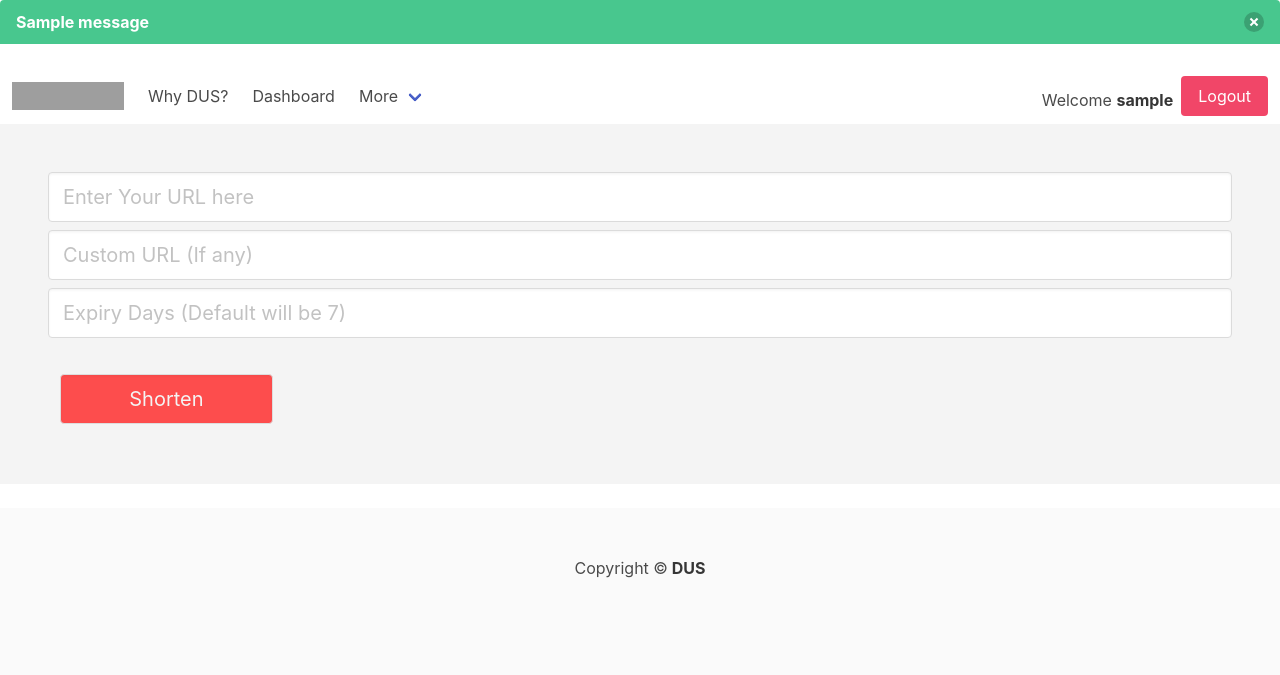
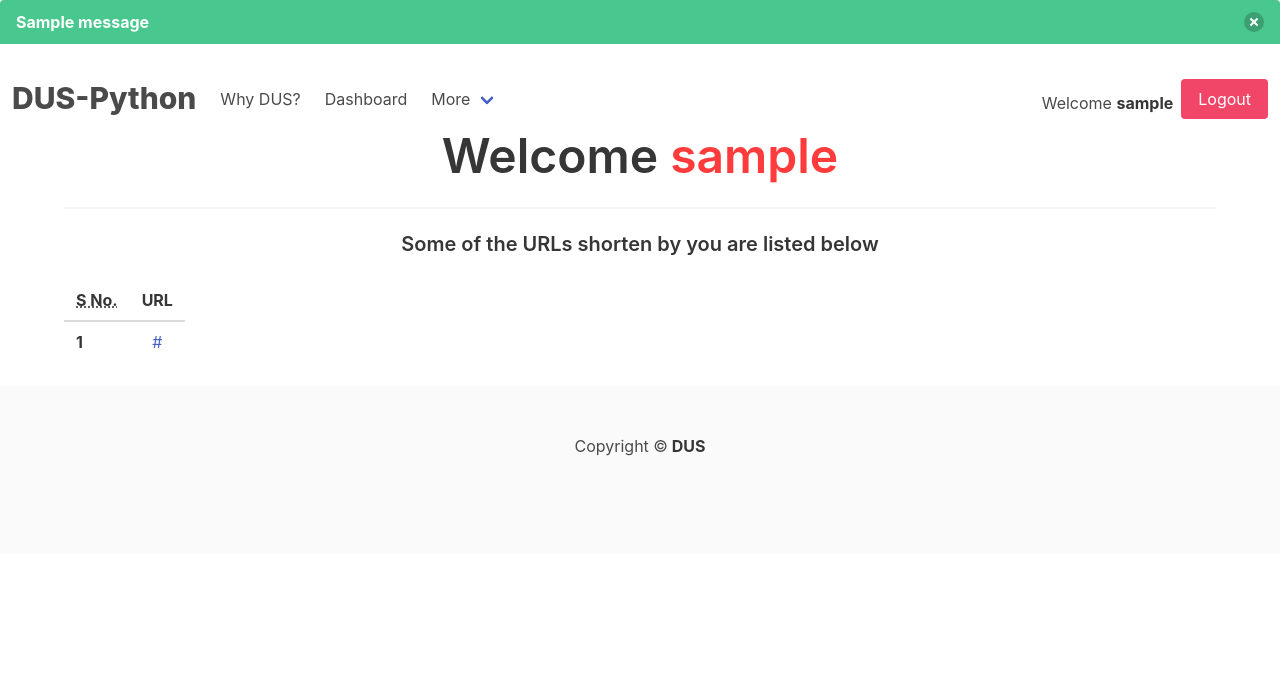
Before and after one commit to rockingrohit9639/url-shortener, a Django app: page /dashboard/ in a window 1280 px wide. Shown: the top 675 px of the page. Run offline with Django 3.2, Linux system fonts and the light colour scheme; a user stored in the database is signed in; tables that the repository leaves empty hold one stand-in row (values such as "Sample post"); one stand-in notice (Sample message) is shown; some libraries are stand-ins or nearby versions; grey boxes are pictures that could not be loaded.

Commit message:
fixed bugs

```diff
--- a/mainApp/templates/base.html
+++ b/mainApp/templates/base.html
@@ -8,6 +8,13 @@
     <title> DUS - {% block title %} {% endblock title%}</title>
 </head>
 <body>
+
+    <style>
+      #heading{
+        font-size: 30px;
+        font-weight: 800;
+      }
+    </style>
 
   {% if messages %}
   {% for message in messages %}
@@ -52,7 +59,7 @@
   <nav class="navbar" role="navigation" aria-label="main navigation">
     <div class="navbar-brand">
       <a class="navbar-item" href="/">
-        <img src="https://bulma.io/images/bulma-logo.png" width="112" height="28">
+        <h1 id="heading"> DUS-Python </h1>
       </a>
 
       <a role="button" class="navbar-burger burger" aria-label="menu" aria-expanded="false" data-target="navbarBasicExample">
@@ -81,9 +88,6 @@
           <div class="navbar-dropdown">
             <a class="navbar-item" href="{% url 'aboutus' %}">
               About
-            </a>
-            <a class="navbar-item">
-              Jobs
             </a>
             <hr class="navbar-divider">
             <a class="navbar-item" href="{% url 'contactus' %}">
@@ -128,6 +132,8 @@
 </footer>
 
 <script>
+{% if messages %}
+
   const message = document.querySelector('.message');
   const delete_button = document.querySelector('.delete');
 
@@ -135,6 +141,8 @@
     message.classList.add('is-hidden');
   })
 
+{% endif %}
+
 </script>
 
 </body>
--- a/mainApp/templates/dashboard.html
+++ b/mainApp/templates/dashboard.html
@@ -48,57 +48,33 @@
 
 </style>
 
+    <section>
+        <div class="container">
+            <h1 class="title is-1 has-text-centered"> Welcome <span style="color: #ff3b3b;">{{ request.user }}</span>  </h1>
+            <hr>
+            <h5 class="title is-5 has-text-centered">Some of the URLs shorten by you are listed below</h5>
 
-<section class="section" id="short_section" style="background-color: #f4f4f4;">
-    <form action="shorten" method="POST" id="form">
-        {% csrf_token  %}
-        <div class="conatiner">
-            <div class="columns is-variable is-centered">
-                <div class="column is-one-thirds">
-                    <div class="fields">
-                        <input class="input is-medium" type="text" placeholder="Enter Your URL here" name="original_url" required>
-                    </div>
-                    <div class="fields">
-                        <input class="input is-medium mt-2" type="text" placeholder="Custom URL (If any)" name="custom_url">
-                    </div>
-                    <div class="fields">
-                        <input class="input is-medium mt-2" type="text" placeholder="Expiry Days (Default will be 7)" name="expire_days">
-                    </div>
-                </div>
-            </div>
-            <div class="column is-one-fifth">
-                <div class="buttons" style="justify-content: center;"><button type="submit" class="button is-medium input is-red-" >Shorten</button></div>
-            </div>
-        </div>
-    </form>
-</section>
+            <table class="table has-text-centered">
+                <thead>
+                  <tr>
+                    <th><abbr title="Position">S No.</abbr></th>
+                    <th>URL</th>
+                  </tr>
+                </thead>
+
+                <tbody>
+                    {% for url in all_urls %}
+                  <tr>
+                    <th> {{ forloop.counter }} </th>
+                    <td>  <a href="//{{ url.short_url }}" target="_blank"> {{ url.short_url }}</a> </td>
+                    </tr>
+                    {% endfor %}
+                </tbody>
 
 
+              </table>
+        </div>
+    </section>
 
 
-{% if short_url %}
-<div class="container mt-4">
-  <div class="notification is-primary">
-    Your Short Url : <input type="text" class="input is-small" style="width: 50%; background: transparent; color: white; border: none;" value="{{ short_url }}" id="shorted_url">
-    <div class="is-pulled-right">
-        <button class="button is-small is-outlined is-rounded" onclick="copyUrl()">Copy</button>
-    </div>
-  </div>
-</div>
-<script>
-    function copyUrl(){
-        holdText = document.getElementById("shorted_url");
-        textToCopy = holdText.value;
-        navigator.clipboard.writeText(textToCopy);
-        alert("Copied Url : " + textToCopy);
-    }
-    var custom_link = document.querySelector('.custom-link');
-    let menu_ = document.querySelector('#menu');
-    custom_link.addEventListener('click', function(){
-        console.log('clicked');
-    })
-
-</script>
-{% endif %}
-
 {% endblock body %}
--- a/mainApp/urls.py
+++ b/mainApp/urls.py
@@ -2,15 +2,15 @@ from django.urls import path
 from django.conf.urls.static import static
 from django.conf import settings
 from django.contrib.auth import views
-from .views import home, redirection, shorten, dashboard, contactus, aboutus, shorten_for_logged_in_users
+from .views import home, redirection, shorten, dashboard, contactus, aboutus
 
 
 urlpatterns = [
     path('', home, name="Homepage"),
     path('short', shorten, name="Shorten URL"),
-    path('dashboard/shorten', shorten_for_logged_in_users, name="Shorten URL for Logged In Users"),
     path('<str:url>', redirection, name="Redirection To Original Page"),
     path('dashboard/', dashboard, name="DUS Dashboard"),
     path('aboutus/', aboutus, name="aboutus"),
     path('contactus/', contactus, name="contactus"),
+
 ] + static(settings.STATIC_URL, document_root=settings.STATIC_ROOT)
--- a/mainApp/views.py
+++ b/mainApp/views.py
@@ -11,6 +11,7 @@ import string
 from django.utils import timezone
 from datetime import datetime, timedelta
 import os
+from django.conf import settings
 
 USED_FOR_MAPPING = "0123456789abcdefghijklmnopqrstuvwxyzABCDEFGHIJKLMNOPQRSTUVWXYZ_-"
 
@@ -31,6 +32,7 @@ def get_url():
 
 
 def home(request):
+    # print(request.META['HTTP_HOST'])
     # res = get_url()
     # for it in res:
     #     k = Keys(key=it)
@@ -39,18 +41,24 @@ def home(request):
 
 @login_required(login_url='/accounts/login/')
 def dashboard(request):
-    return render(request, "dashboard.html")
+    user = request.user
+    context = {}
+    all_urls = ShortenUrl.objects.filter(user=user)
+
+    context['all_urls'] = all_urls
+
+    return render(request, "dashboard.html", context)
 
 def redirection(request, url):
-    short_url = "https://duspy.herokuapp.com/" + request.path
+    short_url = str(request.META['HTTP_HOST']) + request.path
+    print(short_url)
     try:
         check = ShortenUrl.objects.get(short_url=short_url)
         if(check.expire_flag == False or datetime.now() < check.expiration_date):
             check.visits += 1
             check.save()
-            dashboard_logging(request)
 
-            return HttpResponseRedirect(check.original_url)
+            return redirect(check.original_url)
         else:
             check.expire_flag = True
             return render(request, 'expired.html')
@@ -58,8 +66,8 @@ def redirection(request, url):
         messages.error(request, "The URL you are trying to reach has been expired or it is not yet created.")
         return redirect("/")
 
-@login_required(login_url='/accounts/login/')
-def shorten_for_logged_in_users(request):
+
+def shorten(request):
     if request.method == "POST":
         if request.POST['original_url'] and request.POST['custom_url']:
             original = request.POST['original_url']
@@ -67,17 +75,15 @@ def shorten_for_logged_in_users(request):
             if org_url:
                 url = ShortenUrl.objects.get(original_url=original)
                 context = {
-                    "short_url":url,
+                    "short_url": url,
                 }
                 messages.error(request, "Short URL already exists. Please use the below URL.")
-                return render(request, 'dashboard.html', context)
+                return render(request, 'index.html', context)
             else:
                 original = request.POST['original_url']
-                expiry_days = request.POST['expire_days']
-                if not expiry_days:
-                    expiry_days = 7
+                expiry_days = 7
 
-                short = 'https://duspy.herokuapp.com/' + str(request.POST['custom_url'])
+                short = str(request.META['HTTP_HOST']) + "/" + str(request.POST['custom_url'])
                 check = ShortenUrl.objects.filter(short_url=short)
                 if not check:
                     newurl = ShortenUrl(
@@ -89,62 +95,34 @@ def shorten_for_logged_in_users(request):
                     )
                     newurl.save()
                     context = {
-                        "short_url":short,
+                        "short_url": short,
                     }
-                    return render(request, 'dashboard.html', context)
+                    return render(request, 'index.html', context)
                 else:
                     messages.error(request, "Custom URL already exists. Please use a different path.")
-                    return render(request, 'dashboard.html.html', { 'error' : 'Custom URL already exists'})
+                    return render(request, 'index.html', {'error': 'Custom URL already exists'})
         elif request.POST['original_url']:
             original = request.POST['original_url']
-            expiry_days = request.POST['expire_days']
-            if not expiry_days:
-                expiry_days = 7
+            expiry_days = 7
             org_url = ShortenUrl.objects.filter(original_url=original).exists()
             if org_url:
                 url = ShortenUrl.objects.get(original_url=original)
                 context = {
-                    "short_url":url,
-                }
-                return render(request, 'dashboard.html', context)
-            else:
-                short = 'https://duspy.herokuapp.com/'
-                key = Keys.objects.last()
-                short += key.key
-                key.delete()
-                newurl = ShortenUrl(original_url=original, short_url=short, user=request.user, creation_date=datetime.now(), expiration_date=(datetime.now() + timedelta(days=int(expiry_days))))
-                newurl.save()
-                context = {
-                    "short_url":short,
-                }
-                messages.success(request, "URL created successfully. Check below")
-                return render(request, 'dashboard.html', context)
-        else:
-            messages.error(request, "Empty Field")
-            return redirect('')
-    else:
-        return redirect('')
-
-def shorten(request):
-    if request.method == "POST":
-        if request.POST['original_url']:
-            original = request.POST['original_url']
-            org_url = ShortenUrl.objects.filter(original_url=original).exists()
-            if org_url:
-                url = ShortenUrl.objects.get(original_url=original)
-                context = {
-                    "short_url":url,
+                    "short_url": url,
                 }
                 return render(request, 'index.html', context)
             else:
-                short = 'https://duspy.herokuapp.com/'
+
+                short = str(request.META['HTTP_HOST'])
                 key = Keys.objects.last()
-                short += key.key
+                short += "/" + key.key
                 key.delete()
-                newurl = ShortenUrl(original_url=original, short_url=short, user=request.user, creation_date=datetime.now(), expiration_date=datetime.now() + timedelta(days=7))
+                newurl = ShortenUrl(original_url=original, short_url=short, user=request.user,
+                                    creation_date=datetime.now(),
+                                    expiration_date=(datetime.now() + timedelta(days=int(expiry_days))))
                 newurl.save()
                 context = {
-                    "short_url":short,
+                    "short_url": short,
                 }
                 messages.success(request, "URL created successfully. Check below")
                 return render(request, 'index.html', context)
@@ -175,37 +153,3 @@ def contactus(request):
 
 def aboutus(request):
     return render(request, "aboutus.html", {})
-
-
-
-
-###########################################
-#       For Logging Dashboard Stats       #
-###########################################
-
-
-def dashboard_logging(request):
-    a = get_ip(request)
-    print (a)
-    print (os.environ[request.META.get('REMOTE_ADDR')])
-
-
-def get_ip(request):
-
-    x_forwarded_for = request.META.get('HTTP_X_FORWARDED_FOR')
-
-    if x_forwarded_for:
-        ip = x_forwarded_for.split(',')[0]
-    else:
-        ip = request.META.get('REMOTE_ADDR')
-    return ip
-
-
-    # g = GeoIP2()
-    # ip = request.META.get('REMOTE_ADDR', None)
-    # if ip:
-    #     city = g.city(ip)['city']
-    # else:
-    #     city = 'Rome' # default city
-
-    # return
```
Also changed, not shown: DUS/settings.py (+1 -13 lines), mainApp/templates/index.html (+43 -53 lines), static/assets/img/avatar.jpg (added).
